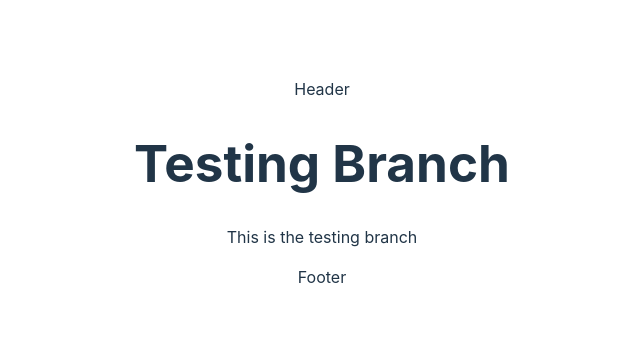
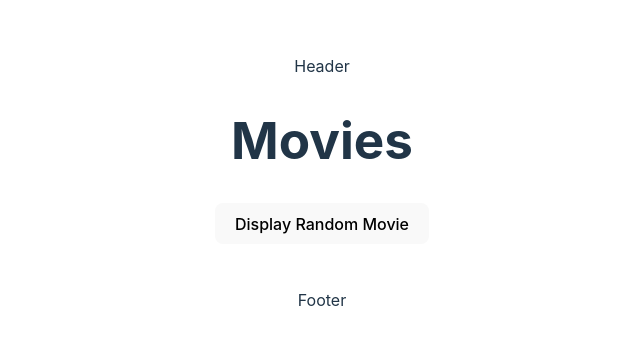
Before and after one commit to DolphStar/movie-db, a React (Vite) app: page / in a window 1280 px wide. Shown: the part 217-562 px from the top of the page, without its empty margins (318-958 px from the left). Built offline with nearby package versions, Linux system fonts and the light colour scheme; no server answers.

Commit message:
playing around with displaying a random movie

```diff
--- a/src/components/App.jsx
+++ b/src/components/App.jsx
@@ -1,21 +1,55 @@
 import { useEffect, useState } from "react";
+import { apiKey, imgPath } from "../globals/globalVariables"
 
 import "../styles/App.css";
 
 function App() {
 
-  const [movie, setMovie] = useState()
+  const [movies, setMovies] = useState(false);
+  const [searchQuery, setSearchQuery] = useState('spiderman');
+  const endPointMovies = `https://api.themoviedb.org/3/search/movie?query=${searchQuery}&api_key=${apiKey}`;
+  const [randomMovieIndex, setRandomMovieIndex] = useState();
+  const [randomMovie, setRandomMovie] = useState({
+    title: '',
+    poster: '',
+    overview: ''
+  });
+
 
   useEffect( ()=>{
-    setMovie("Testing Branch")
+    const fetchMovies = async () => {
+      const res = await fetch(endPointMovies);
+      let data = await res.json();
+      setMovies(data);
+    };
 
+    fetchMovies();
   },[])
+
+  function displayRandomMovie(){
+    setRandomMovieIndex(Math.floor(Math.random() * movies.results.length));
+    setRandomMovie({
+      ...randomMovie,
+      title: movies.results[randomMovieIndex].title,
+      poster: imgPath + movies.results[randomMovieIndex].poster_path,
+      overview: movies.results[randomMovieIndex].overview
+    })
+  }
 
   return (
     <>
       <div className="main-wrapper">
-        <h1>{movie}</h1>
-        <p>This is the testing branch</p>
+        <h1>Movies</h1>
+        <button onClick={()=> displayRandomMovie()}>Display Random Movie</button>
+        <div>
+          <h2>{randomMovie.title}</h2>
+          <img src={randomMovie.poster} alt={randomMovie.title}
+          style={{
+            width: 300,
+
+          }}/>
+          <div>{randomMovie.overview}</div>
+        </div>
       </div>
     </>
   );
--- a/src/globals/globalVariables.js
+++ b/src/globals/globalVariables.js
@@ -1,2 +1,4 @@
 // Normally api keys are kept secret, but for demo purposes I will leave this here.
-export const apiKey = "";
+export const apiKey = "9de5ef6478cb7a1b5b666488d964d267";
+
+export const imgPath = "https://image.tmdb.org/t/p/original";
```
